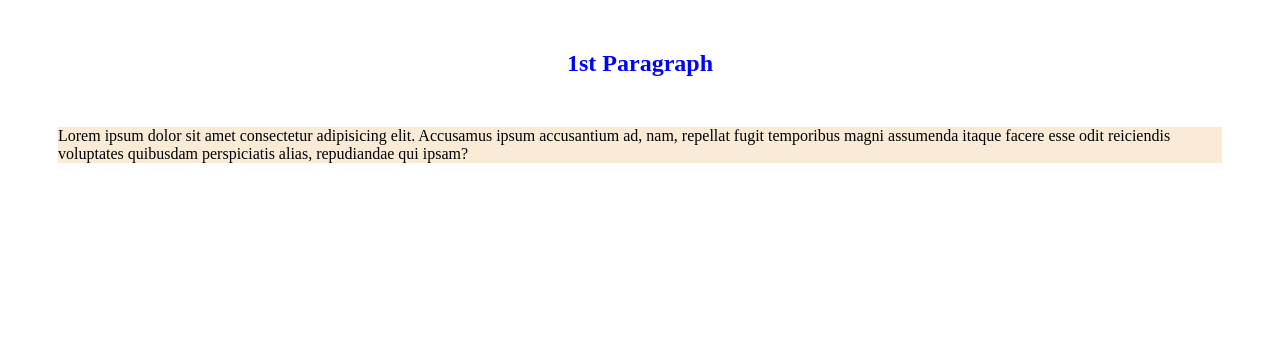
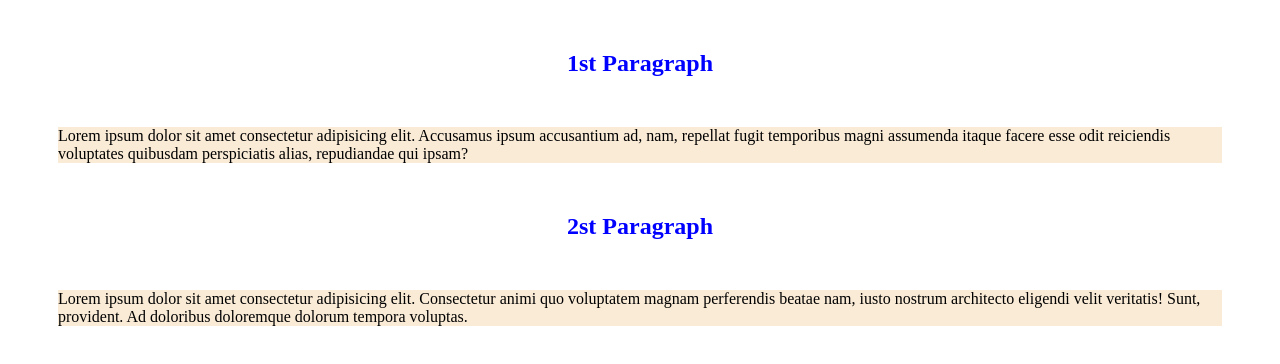
Before and after one commit to hassan2050g/hello2, a plain HTML site: page index.html in a window 1280 px wide. Drawn offline with Linux system fonts and the light colour scheme.

Commit message:
added 2nd paragraph

```diff
--- a/index.html
+++ b/index.html
@@ -14,5 +14,14 @@
       facere esse odit reiciendis voluptates quibusdam perspiciatis alias,
       repudiandae qui ipsam?
     </p>
+
+    <h2>2st Paragraph</h2>
+
+    <p>
+      Lorem ipsum dolor sit amet consectetur adipisicing elit. Consectetur animi
+      quo voluptatem magnam perferendis beatae nam, iusto nostrum architecto
+      eligendi velit veritatis! Sunt, provident. Ad doloribus doloremque dolorum
+      tempora voluptas.
+    </p>
   </body>
 </html>
```
